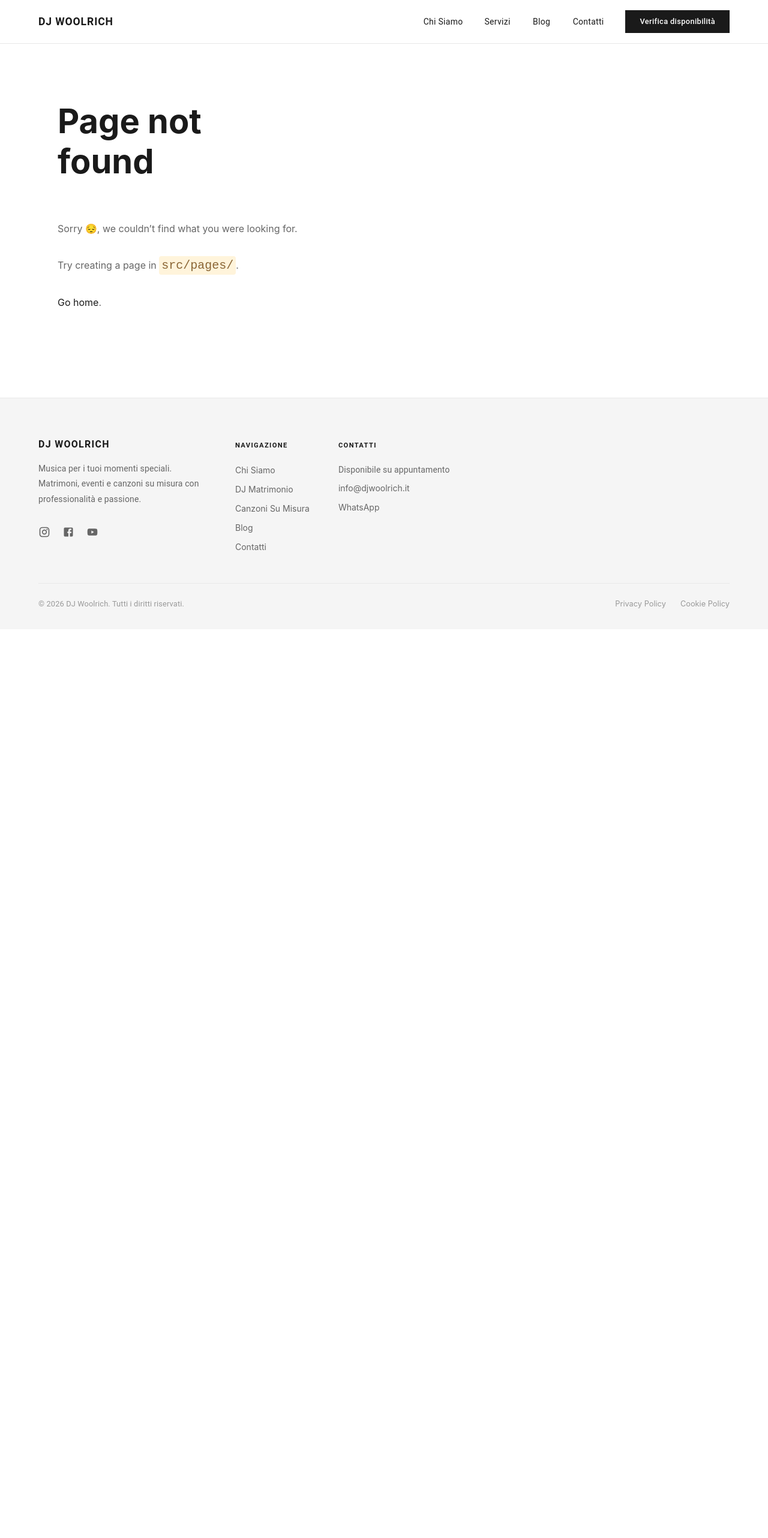
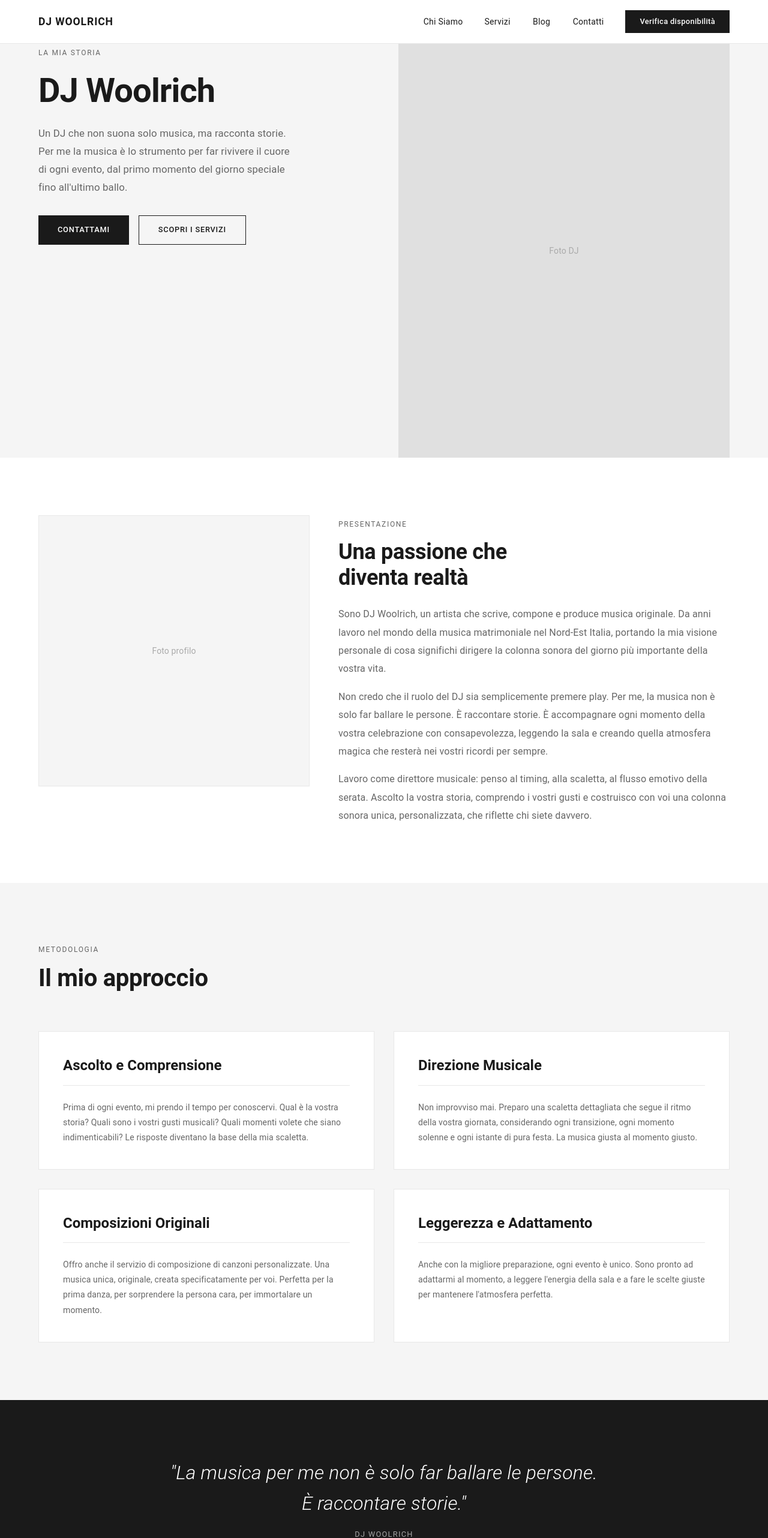
Before and after one commit to StefanoVuerich/djwoolrich, a Gatsby site: page /about in a window 1280 px wide. Before the commit this address had no page. Shown: the top 2564 px of the page at 60% size. Before the commit the page ends 1049 px from the top, so only its background shows below. Built offline with nearby package versions, Linux system fonts and the light colour scheme; Gatsby itself is replaced by a stand-in of ours.

Commit message:
feat: pagina chi sono + fix grid

```diff
--- a/src/components/Footer.js
+++ b/src/components/Footer.js
@@ -42,7 +42,7 @@ const Footer = () => {
         <Grid container spacing={6} sx={{ mb: 6 }}>
 
           {/* Logo e descrizione */}
-          <Grid item xs={12} md={4}>
+          <Grid item size={{ xs: 12, md: 4 }}>
             <Typography
               variant="h6"
               sx={{
@@ -89,7 +89,7 @@ const Footer = () => {
           </Grid>
 
           {/* Link di navigazione */}
-          <Grid item xs={6} md={3}>
+          <Grid item size={{ xs: 6, md: 3 }}>
             <Typography
               variant="overline"
               sx={{
@@ -123,7 +123,7 @@ const Footer = () => {
           </Grid>
 
           {/* Contatti */}
-          <Grid item xs={6} md={5}>
+          <Grid item size={{ xs: 6, md: 5 }}>
             <Typography
               variant="overline"
               sx={{
--- /dev/null
+++ b/src/pages/about.js
@@ -0,0 +1,470 @@
+import React from "react"
+import Layout from "../components/Layout"
+import {
+  Box,
+  Container,
+  Typography,
+  Button,
+  Grid,
+  Divider,
+} from "@mui/material"
+
+const IndexPage = () => (
+  <Layout>
+
+    {/* ── HERO ──────────────────────────────────────── */}
+    <Box
+      sx={{
+        minHeight: { xs: "60vh", md: "80vh" },
+        display: "flex",
+        alignItems: "center",
+        backgroundColor: "#f5f5f5",
+        py: { xs: 10, md: 0 },
+      }}
+    >
+      <Container maxWidth="lg">
+        <Grid container spacing={6} alignItems="center">
+          <Grid item size={{ xs: 12, md: 6 }}>
+            <Typography
+              variant="overline"
+              sx={{
+                fontSize: "0.75rem",
+                letterSpacing: "0.14em",
+                color: "#666",
+                display: "block",
+                mb: 2,
+              }}
+            >
+              La mia storia
+            </Typography>
+            <Typography
+              variant="h1"
+              sx={{
+                fontSize: { xs: "2.5rem", md: "3.5rem" },
+                fontWeight: 700,
+                lineHeight: 1.1,
+                color: "#1a1a1a",
+                mb: 3,
+              }}
+            >
+              DJ Woolrich
+            </Typography>
+            <Typography
+              variant="body1"
+              sx={{
+                fontSize: "1.05rem",
+                color: "#666",
+                lineHeight: 1.8,
+                mb: 4,
+                maxWidth: 420,
+              }}
+            >
+              Un DJ che non suona solo musica, ma racconta storie. Per me la musica
+              è lo strumento per far rivivere il cuore di ogni evento, dal primo
+              momento del giorno speciale fino all'ultimo ballo.
+            </Typography>
+            <Box sx={{ display: "flex", gap: 2, flexWrap: "wrap" }}>
+              <Button
+                href="/contact"
+                disableElevation
+                sx={{
+                  backgroundColor: "#1a1a1a",
+                  color: "#fff",
+                  borderRadius: 0,
+                  px: 4,
+                  py: 1.5,
+                  fontSize: "0.8rem",
+                  fontWeight: 500,
+                  letterSpacing: "0.06em",
+                  textTransform: "uppercase",
+                  "&:hover": { backgroundColor: "#444" },
+                  transition: "background-color 0.3s ease",
+                }}
+              >
+                Contattami
+              </Button>
+              <Button
+                href="/services"
+                disableElevation
+                sx={{
+                  backgroundColor: "transparent",
+                  color: "#1a1a1a",
+                  borderRadius: 0,
+                  px: 4,
+                  py: 1.5,
+                  fontSize: "0.8rem",
+                  fontWeight: 500,
+                  letterSpacing: "0.06em",
+                  textTransform: "uppercase",
+                  border: "1px solid #1a1a1a",
+                  "&:hover": { backgroundColor: "#f5f5f5" },
+                  transition: "background-color 0.3s ease",
+                }}
+              >
+                Scopri i servizi
+              </Button>
+            </Box>
+          </Grid>
+
+          {/* Placeholder foto hero */}
+          <Grid item size={{ xs: 12, md: 6 }}>
+            <Box
+              sx={{
+                width: "100%",
+                aspectRatio: "4/5",
+                backgroundColor: "#e0e0e0",
+                display: "flex",
+                alignItems: "center",
+                justifyContent: "center",
+              }}
+            >
+              <Typography sx={{ color: "#aaa", fontSize: "0.875rem" }}>
+                Foto DJ
+              </Typography>
+            </Box>
+          </Grid>
+        </Grid>
+      </Container>
+    </Box>
+
+    {/* ── CHI SONO ──────────────────────────────────── */}
+    <Box sx={{ py: { xs: 8, md: 12 }, backgroundColor: "#fff" }}>
+      <Container maxWidth="lg">
+        <Grid container spacing={6} alignItems="center">
+          {/* Placeholder immagine */}
+          <Grid item size={{ xs: 12, md: 5 }}>
+            <Box
+              sx={{
+                width: "100%",
+                aspectRatio: "1/1",
+                backgroundColor: "#f5f5f5",
+                display: "flex",
+                alignItems: "center",
+                justifyContent: "center",
+                border: "1px solid #e8e8e8",
+              }}
+            >
+              <Typography sx={{ color: "#aaa", fontSize: "0.875rem" }}>
+                Foto profilo
+              </Typography>
+            </Box>
+          </Grid>
+
+          <Grid item size={{ xs: 12, md: 7 }}>
+            <Typography
+              variant="overline"
+              sx={{
+                fontSize: "0.75rem",
+                letterSpacing: "0.14em",
+                color: "#666",
+                display: "block",
+                mb: 1,
+              }}
+            >
+              Presentazione
+            </Typography>
+            <Typography
+              variant="h2"
+              sx={{
+                fontSize: { xs: "1.75rem", md: "2.25rem" },
+                fontWeight: 700,
+                color: "#1a1a1a",
+                mb: 3,
+              }}
+            >
+              Una passione che
+              <br />
+              diventa realtà
+            </Typography>
+            <Typography
+              variant="body1"
+              sx={{ color: "#666", lineHeight: 1.9, mb: 2 }}
+            >
+              Sono DJ Woolrich, un artista che scrive, compone e produce musica
+              originale. Da anni lavoro nel mondo della musica matrimoniale nel
+              Nord-Est Italia, portando la mia visione personale di cosa significhi
+              dirigere la colonna sonora del giorno più importante della vostra vita.
+            </Typography>
+            <Typography
+              variant="body1"
+              sx={{ color: "#666", lineHeight: 1.9, mb: 2 }}
+            >
+              Non credo che il ruolo del DJ sia semplicemente premere play. Per me,
+              la musica non è solo far ballare le persone. È raccontare storie. È
+              accompagnare ogni momento della vostra celebrazione con consapevolezza,
+              leggendo la sala e creando quella atmosfera magica che resterà nei vostri
+              ricordi per sempre.
+            </Typography>
+            <Typography
+              variant="body1"
+              sx={{ color: "#666", lineHeight: 1.9 }}
+            >
+              Lavoro come direttore musicale: penso al timing, alla scaletta, al flusso
+              emotivo della serata. Ascolto la vostra storia, comprendo i vostri gusti
+              e costruisco con voi una colonna sonora unica, personalizzata, che riflette
+              chi siete davvero.
+            </Typography>
+          </Grid>
+        </Grid>
+      </Container>
+    </Box>
+
+    {/* ── APPROCCIO ─────────────────────────────────── */}
+    <Box sx={{ py: { xs: 8, md: 12 }, backgroundColor: "#f5f5f5" }}>
+      <Container maxWidth="lg">
+        <Typography
+          variant="overline"
+          sx={{
+            fontSize: "0.75rem",
+            letterSpacing: "0.14em",
+            color: "#666",
+            display: "block",
+            mb: 1,
+          }}
+        >
+          Metodologia
+        </Typography>
+        <Typography
+          variant="h2"
+          sx={{
+            fontSize: { xs: "1.75rem", md: "2.5rem" },
+            fontWeight: 700,
+            color: "#1a1a1a",
+            mb: 8,
+          }}
+        >
+          Il mio approccio
+        </Typography>
+
+        <Grid container spacing={4}>
+          <Grid item size={{ xs: 12, md: 6 }}>
+            <Box
+              sx={{
+                backgroundColor: "#fff",
+                p: { xs: 4, md: 5 },
+                height: "100%",
+                display: "flex",
+                flexDirection: "column",
+                border: "1px solid #e8e8e8",
+                transition: "box-shadow 0.3s ease, transform 0.3s ease",
+                "&:hover": {
+                  boxShadow: "0 8px 32px rgba(0,0,0,0.08)",
+                  transform: "translateY(-4px)",
+                },
+              }}
+            >
+              <Typography
+                variant="h5"
+                sx={{ fontWeight: 700, color: "#1a1a1a", mb: 2 }}
+              >
+                Ascolto e Comprensione
+              </Typography>
+              <Divider sx={{ mb: 3, borderColor: "#e8e8e8" }} />
+              <Typography
+                variant="body2"
+                sx={{ color: "#666", lineHeight: 1.8 }}
+              >
+                Prima di ogni evento, mi prendo il tempo per conoscervi. Qual è la
+                vostra storia? Quali sono i vostri gusti musicali? Quali momenti
+                volete che siano indimenticabili? Le risposte diventano la base della
+                mia scaletta.
+              </Typography>
+            </Box>
+          </Grid>
+
+          <Grid item size={{ xs: 12, md: 6 }}>
+            <Box
+              sx={{
+                backgroundColor: "#fff",
+                p: { xs: 4, md: 5 },
+                height: "100%",
+                display: "flex",
+                flexDirection: "column",
+                border: "1px solid #e8e8e8",
+                transition: "box-shadow 0.3s ease, transform 0.3s ease",
+                "&:hover": {
+                  boxShadow: "0 8px 32px rgba(0,0,0,0.08)",
+                  transform: "translateY(-4px)",
+                },
+              }}
+            >
+              <Typography
+                variant="h5"
+                sx={{ fontWeight: 700, color: "#1a1a1a", mb: 2 }}
+              >
+                Direzione Musicale
+              </Typography>
+              <Divider sx={{ mb: 3, borderColor: "#e8e8e8" }} />
+              <Typography
+                variant="body2"
+                sx={{ color: "#666", lineHeight: 1.8 }}
+              >
+                Non improvviso mai. Preparo una scaletta dettagliata che segue il
+                ritmo della vostra giornata, considerando ogni transizione, ogni
+                momento solenne e ogni istante di pura festa. La musica giusta al
+                momento giusto.
+              </Typography>
+            </Box>
+          </Grid>
+
+          <Grid item size={{ xs: 12, md: 6 }}>
+            <Box
+              sx={{
+                backgroundColor: "#fff",
+                p: { xs: 4, md: 5 },
+                height: "100%",
+                display: "flex",
+                flexDirection: "column",
+                border: "1px solid #e8e8e8",
+                transition: "box-shadow 0.3s ease, transform 0.3s ease",
+                "&:hover": {
+                  boxShadow: "0 8px 32px rgba(0,0,0,0.08)",
+                  transform: "translateY(-4px)",
+                },
+              }}
+            >
+              <Typography
+                variant="h5"
+                sx={{ fontWeight: 700, color: "#1a1a1a", mb: 2 }}
+              >
+                Composizioni Originali
+              </Typography>
+              <Divider sx={{ mb: 3, borderColor: "#e8e8e8" }} />
+              <Typography
+                variant="body2"
+                sx={{ color: "#666", lineHeight: 1.8 }}
+              >
+                Offro anche il servizio di composizione di canzoni personalizzate. Una
+                musica unica, originale, creata specificatamente per voi. Perfetta per
+                la prima danza, per sorprendere la persona cara, per immortalare un
+                momento.
+              </Typography>
+            </Box>
+          </Grid>
+
+          <Grid item size={{ xs: 12, md: 6 }}>
+            <Box
+              sx={{
+                backgroundColor: "#fff",
+                p: { xs: 4, md: 5 },
+                height: "100%",
+                display: "flex",
+                flexDirection: "column",
+                border: "1px solid #e8e8e8",
+                transition: "box-shadow 0.3s ease, transform 0.3s ease",
+                "&:hover": {
+                  boxShadow: "0 8px 32px rgba(0,0,0,0.08)",
+                  transform: "translateY(-4px)",
+                },
+              }}
+            >
+              <Typography
+                variant="h5"
+                sx={{ fontWeight: 700, color: "#1a1a1a", mb: 2 }}
+              >
+                Leggerezza e Adattamento
+              </Typography>
+              <Divider sx={{ mb: 3, borderColor: "#e8e8e8" }} />
+              <Typography
+                variant="body2"
+                sx={{ color: "#666", lineHeight: 1.8 }}
+              >
+                Anche con la migliore preparazione, ogni evento è unico. Sono pronto ad
+                adattarmi al momento, a leggere l'energia della sala e a fare le scelte
+                giuste per mantenere l'atmosfera perfetta.
+              </Typography>
+            </Box>
+          </Grid>
+        </Grid>
+      </Container>
+    </Box>
+
+    {/* ── CITAZIONE ─────────────────────────────────── */}
+    <Box sx={{ py: { xs: 8, md: 12 }, backgroundColor: "#1a1a1a" }}>
+      <Container maxWidth="md" sx={{ textAlign: "center" }}>
+        <Typography
+          variant="h4"
+          sx={{
+            fontSize: { xs: "1.5rem", md: "2rem" },
+            fontWeight: 300,
+            fontStyle: "italic",
+            lineHeight: 1.6,
+            color: "#fff",
+            mb: 2,
+          }}
+        >
+          "La musica per me non è solo far ballare le persone.
+          <br />
+          È raccontare storie."
+        </Typography>
+        <Box
+          sx={{
+            width: 32,
+            height: 1,
+            backgroundColor: "rgba(255,255,255,0.3)",
+            mx: "auto",
+            mb: 2,
+          }}
+        />
+        <Typography sx={{ fontSize: "0.8rem", letterSpacing: "0.1em", color: "rgba(255,255,255,0.6)", textTransform: "uppercase" }}>
+          DJ Woolrich
+        </Typography>
+      </Container>
+    </Box>
+
+    {/* ── CTA FINALE ────────────────────────────────── */}
+    <Box
+      sx={{
+        py: { xs: 8, md: 12 },
+        backgroundColor: "#f5f5f5",
+        textAlign: "center",
+      }}
+    >
+      <Container maxWidth="sm">
+        <Typography
+          variant="h3"
+          sx={{
+            fontSize: { xs: "1.75rem", md: "2.25rem" },
+            fontWeight: 700,
+            color: "#1a1a1a",
+            mb: 2,
+          }}
+        >
+          Parliamo del vostro giorno
+        </Typography>
+        <Typography
+          variant="body1"
+          sx={{ color: "#666", mb: 5, lineHeight: 1.8 }}
+        >
+          Se riconoscete in questa filosofia l'approccio che cercate, sarò felice
+          di ascoltare la vostra storia e di lavorare insieme a voi per creare la
+          colonna sonora del vostro momento speciale.
+        </Typography>
+        <Button
+          href="/contact"
+          disableElevation
+          sx={{
+            backgroundColor: "#1a1a1a",
+            color: "#fff",
+            borderRadius: 0,
+            px: 5,
+            py: 1.8,
+            fontSize: "0.8rem",
+            fontWeight: 600,
+            letterSpacing: "0.08em",
+            textTransform: "uppercase",
+            "&:hover": { backgroundColor: "#444" },
+            transition: "background-color 0.3s ease",
+          }}
+        >
+          Contattami
+        </Button>
+      </Container>
+    </Box>
+
+  </Layout>
+)
+
+export default IndexPage
+
+export const Head = () => <title>Chi sono — DJ Woolrich</title>
```
Also changed, not shown: src/pages/index.js (+5 -5 lines).
